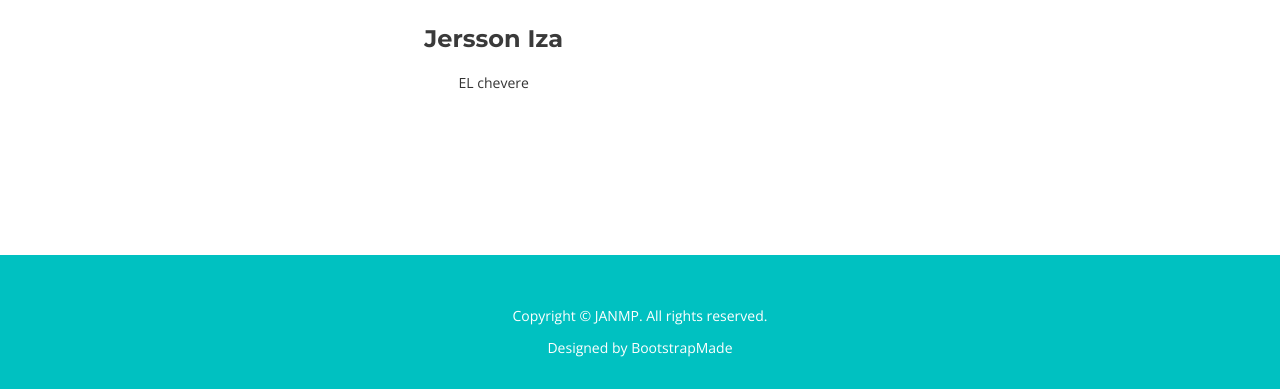
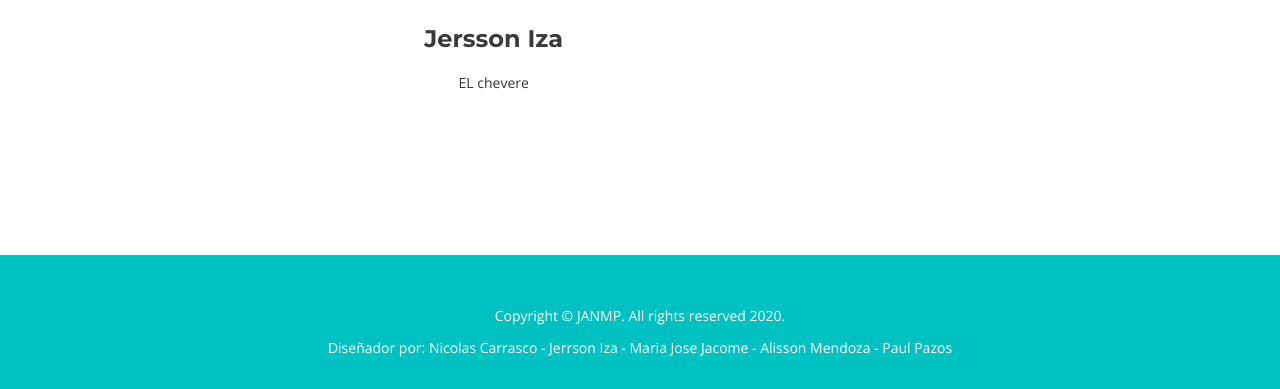
Before and after one commit to nicolas9812377/proyectoML1P, a Flask app: page / in a window 1280 px wide. Shown: the part 3277-3666 px from the top of the page. Run offline with Flask 2, Linux system fonts and the light colour scheme; parts of the project's set-up code (start-up, migrations or seed data) failed here and were passed over; some libraries are stand-ins or nearby versions.

Commit message:
Pulido Autores

```diff
--- a/templates/index.html
+++ b/templates/index.html
@@ -234,7 +234,7 @@ encontrar directamente el sentimiento de un nuevo tweet basado en su corpus.</p>
         <div class="container">
             <div class="row">
                 <div class="col-md-12">
-                    <p>Copyright &copy; JANMP. All rights reserved.</p>
+                    <p>Copyright &copy; JANMP. All rights reserved 2020.</p>
                     <div class="credits">
                         <!--
               All the links in the footer should remain intact.
@@ -242,7 +242,12 @@ encontrar directamente el sentimiento de un nuevo tweet basado en su corpus.</p>
               Licensing information: https://bootstrapmade.com/license/
               Purchase the pro version with working PHP/AJAX contact form: https://bootstrapmade.com/buy/?theme=Alstar
             -->
-                        Designed by <a href="https://bootstrapmade.com/">BootstrapMade</a>
+                        Diseñador por:
+                        Nicolas Carrasco -
+                        Jerrson Iza -
+                        Maria Jose Jacome -
+                        Alisson Mendoza -
+                        Paul Pazos
                     </div>
                 </div>
             </div>
```
